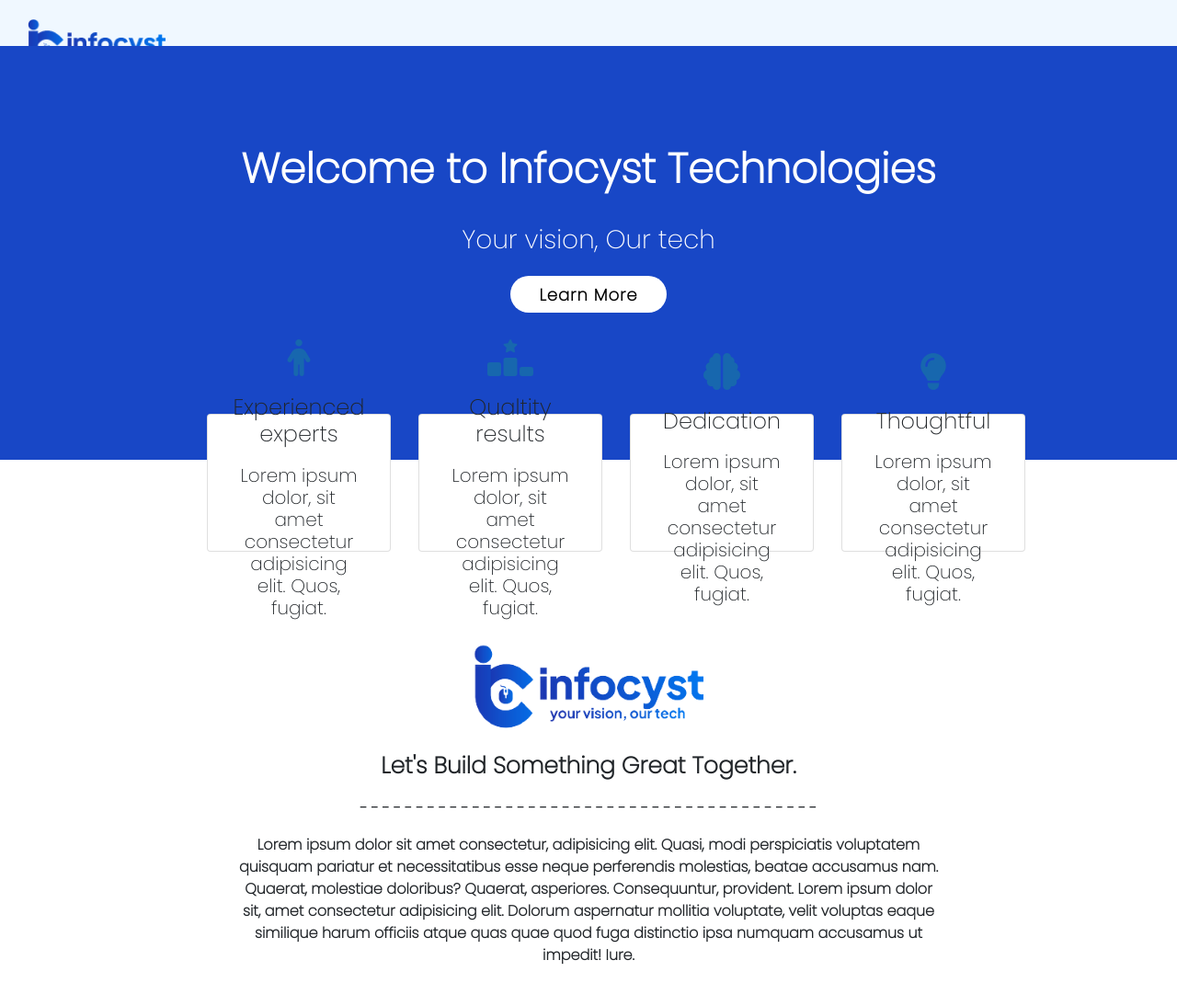
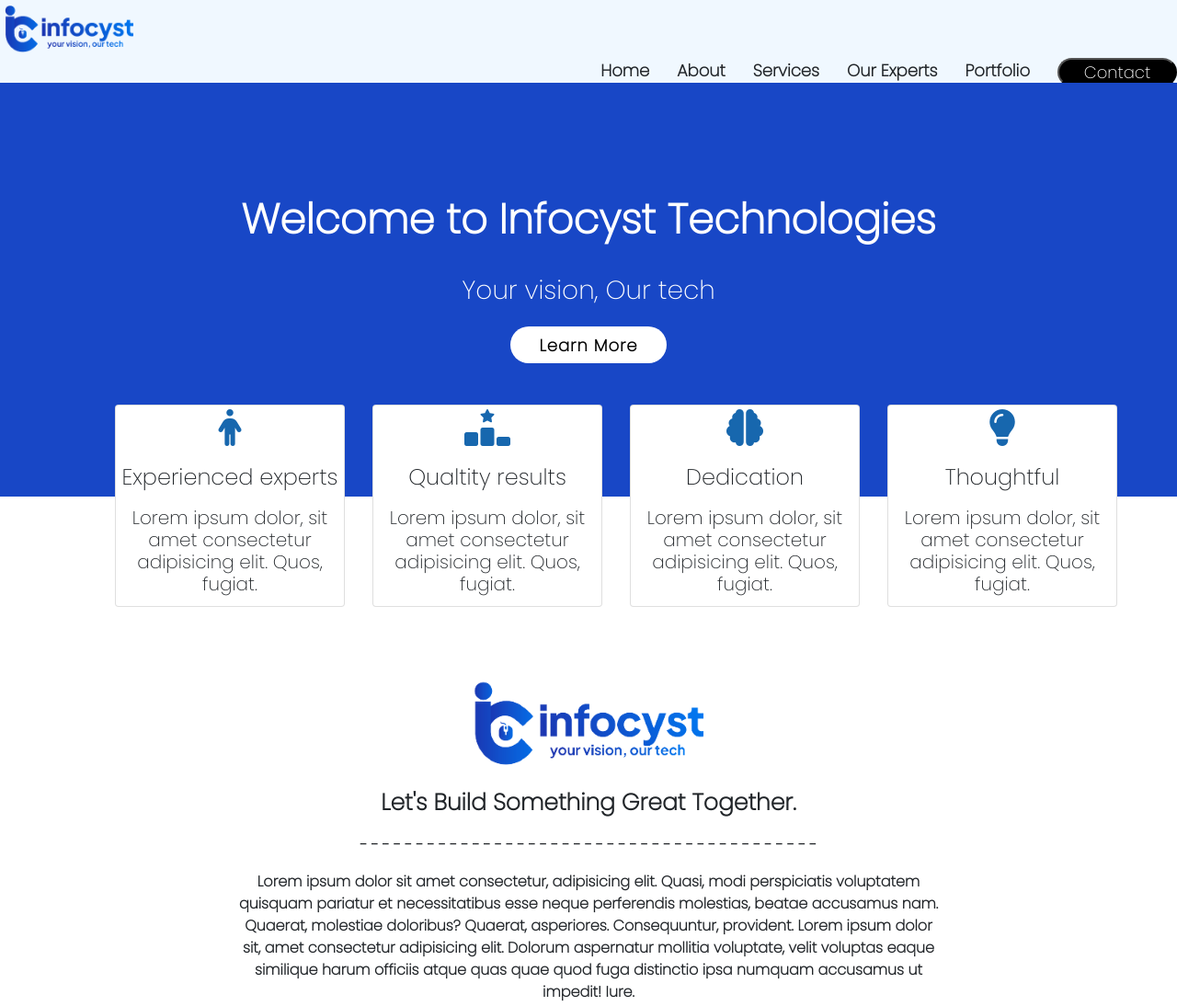
Before and after one commit to infocystofficial/web, a plain HTML site: page index.html in a window 1280 px wide. Shown: the top 1094 px of the page at 92% size. Drawn offline with nearby package versions, Linux system fonts and the light colour scheme.

Commit message:
Header/Nav bar issue fixed

```diff
--- a/style.css
+++ b/style.css
@@ -5,7 +5,7 @@
 }
 
 body {
-    height: 300vh;
+    height: 280vh;
     overflow-x: hidden;
 }
 
@@ -14,9 +14,9 @@ body::-webkit-scrollbar {
 }
 
 nav {
-    height: 50px;
+    height: 90px;
     background-color: aliceblue;
-    padding: 20px 30px;
+    /* padding: 10px 25px; */
     display: flex;
     justify-content: space-between;
     align-items: center;
@@ -25,6 +25,7 @@ nav {
 .logo img {
     cursor: pointer;
     width: 150px;
+    padding: 5px;
 }
 
 nav ul {
@@ -32,8 +33,9 @@ nav ul {
     list-style: none;
     display: flex;
     gap: 30px;
+    justify-content: flex-end;
     font-size: large;
-    align-items: center;
+    height: fit-content;
     font-weight: 600;
 }
 
@@ -50,12 +52,12 @@ nav ul li:hover {
 .contactBtn {
     background-color: black;
     color: white;
-    padding: 5px;
+    /* padding: 5px; */
     width: 130px;
-    height: 40px;
+    height: fit-content;
     font-size: large;
     border-radius: 20px;
-    margin-top: auto;
+    margin-bottom: 5px;
     transition: 0.5s;
 }
 
@@ -67,6 +69,7 @@ nav ul li:hover {
 }
 
 .blueContainer {
+    padding: 15px;
     position: relative;
     height: 450px;
     background-color: rgb(24, 71, 198);
@@ -121,16 +124,16 @@ nav ul li:hover {
     justify-content: center;
     gap: 30px;
     position: absolute;
-    bottom: -100px;
+    bottom: -120px;
     left: 30px;
 }
 
 
 .card {
     background-color: rgb(238, 248, 255);
-    padding: 30px;
-    height: 150px;
-    width: 200px;
+    padding: -15px;
+    height: 220px;
+    width: 250px;
     text-align: center;
     display: flex;
     gap: 10px;
@@ -324,8 +327,8 @@ padding-left: 10px;
 
 }
 ::placeholder {
-    font-size: large;
-padding-left: 10px;
+font-size: large;
+/* padding-left: 10px; */
 font-style: italic;
 }
 .form-footer input[type="button"] {
@@ -379,7 +382,7 @@ footer ul li:hover {
     height: 40px;
     font-size: large;
     border-radius: 15px;
-    margin-top: auto;
+    /* margin-top: auto; */
     transition: 0.5s;
     border: 1px solid;
 
```
